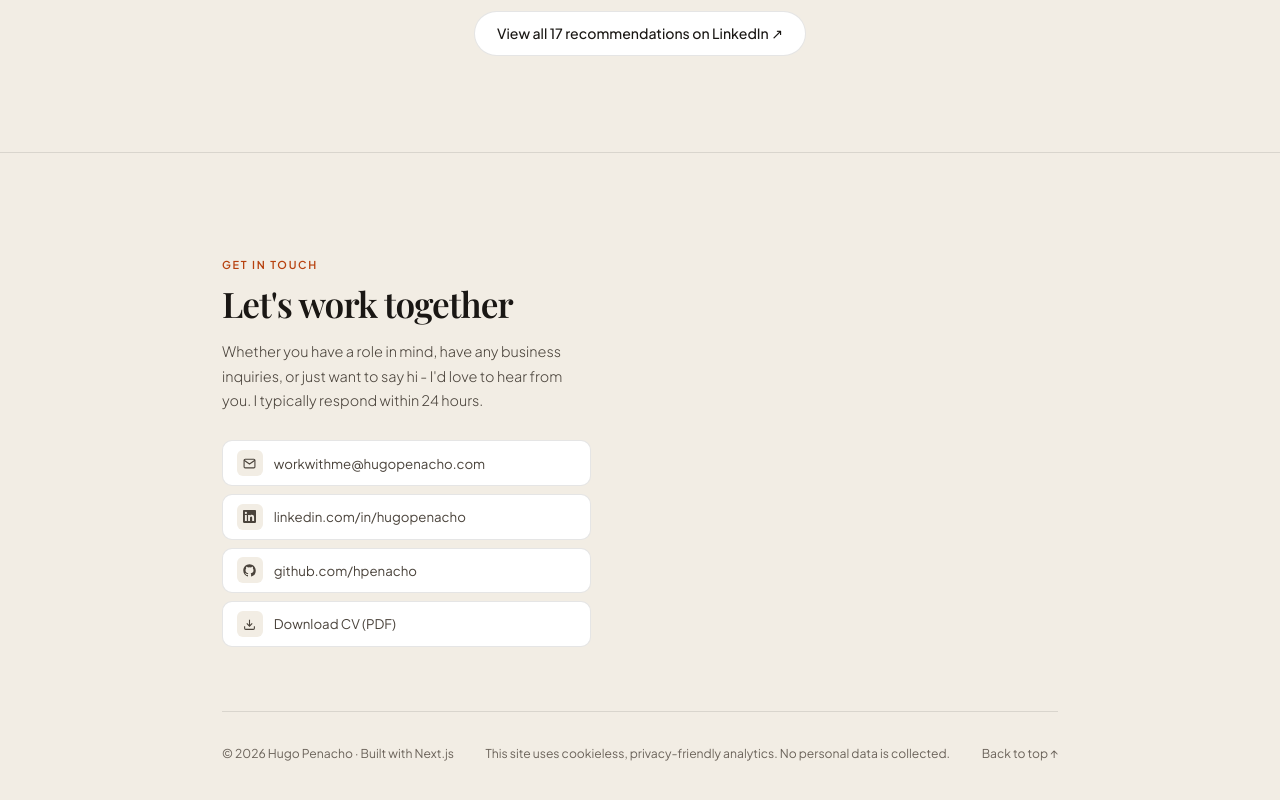
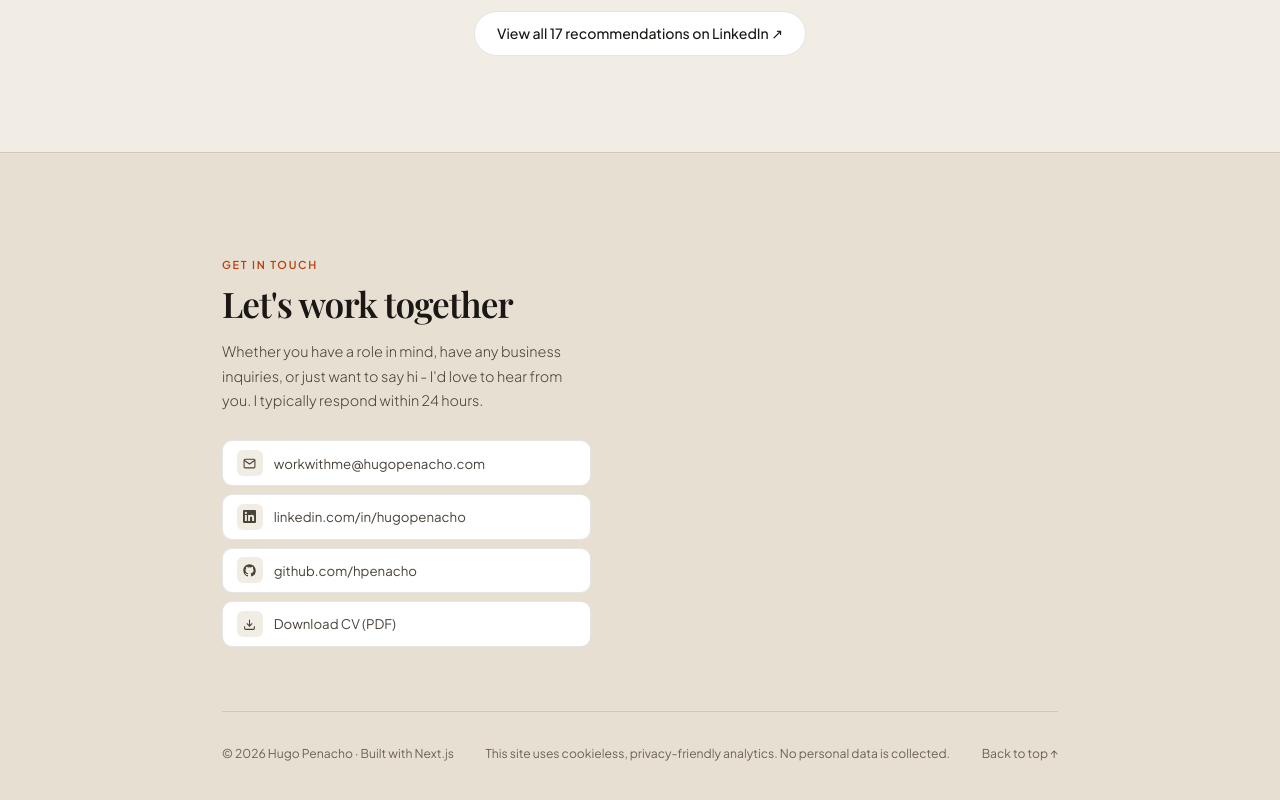
Before and after one commit to hpenacho/portfolio-website, a Next.js app: page / in a window 1280 px wide. Shown: the part 8415-9215 px from the top of the page. Built offline with nearby package versions, Linux system fonts and the light colour scheme.

Commit message:
Give the contact CTA its own background

```diff
--- a/styles/Footer.module.css
+++ b/styles/Footer.module.css
@@ -1,5 +1,5 @@
 .footer {
-  background: var(--bg-surface);
+  background: var(--bg-cta);
   border-top: 1px solid var(--border);
   padding: 6rem 0 3rem;
 }
```
